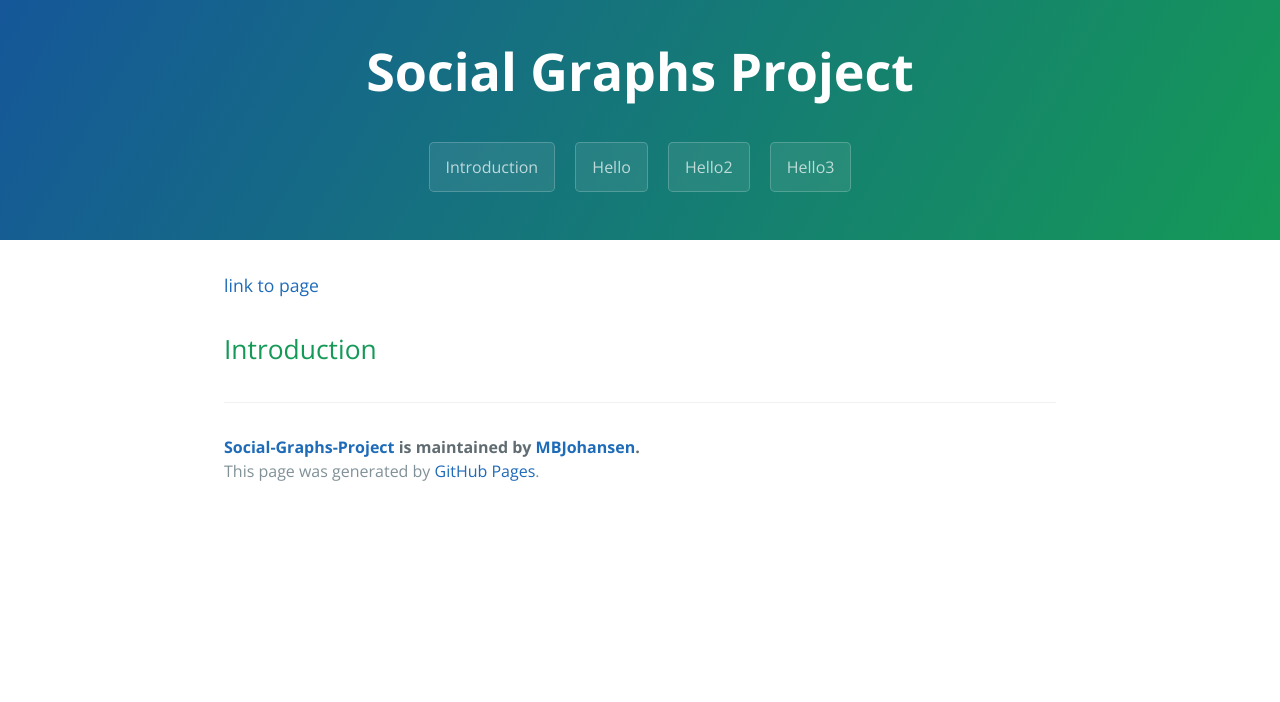
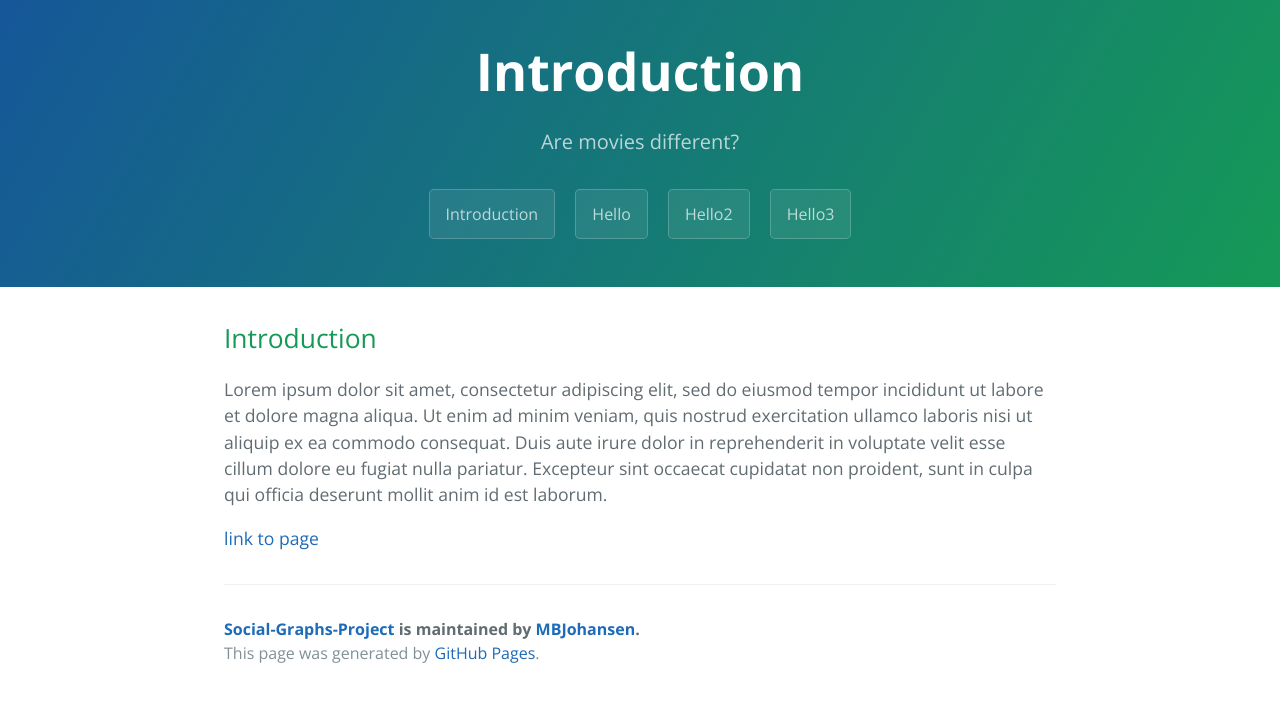
Before and after one commit to MBJohansen/Social-Graphs-Project, a Jekyll site: the page built from docs/index.md, in a window 1280 px wide. Shown: the top 702 px of the page. Built offline with Jekyll 4.4.1, drawn with Linux system fonts in a browser that asks for light colours; our own code applies the rules of GitHub Pages for plain Markdown files; the repository's description, which GitHub fills in, is left out.

Commit message:
Website: Update

```diff
--- a/docs/_config.yml
+++ b/docs/_config.yml
@@ -1,6 +1,7 @@
 theme: jekyll-theme-cayman
 title: Social Graphs Project
 #tagline: Are movies the same?
+description: Are movies different?
 
 exclude: ["README.md", "Rakefile", "License.md"]
 
--- a/docs/index.md
+++ b/docs/index.md
@@ -1,4 +1,9 @@
+
+## Introduction
+
+Lorem ipsum dolor sit amet, consectetur adipiscing elit, sed do eiusmod tempor incididunt ut labore et dolore magna aliqua. Ut enim ad minim veniam, quis nostrud exercitation ullamco laboris nisi ut aliquip ex ea commodo consequat. Duis aute irure dolor in reprehenderit in voluptate velit esse cillum dolore eu fugiat nulla pariatur. Excepteur sint occaecat cupidatat non proident, sunt in culpa qui officia deserunt mollit anim id est laborum.
+
+
+
 
 [link to page](page.md)
-
-## Introduction
```
